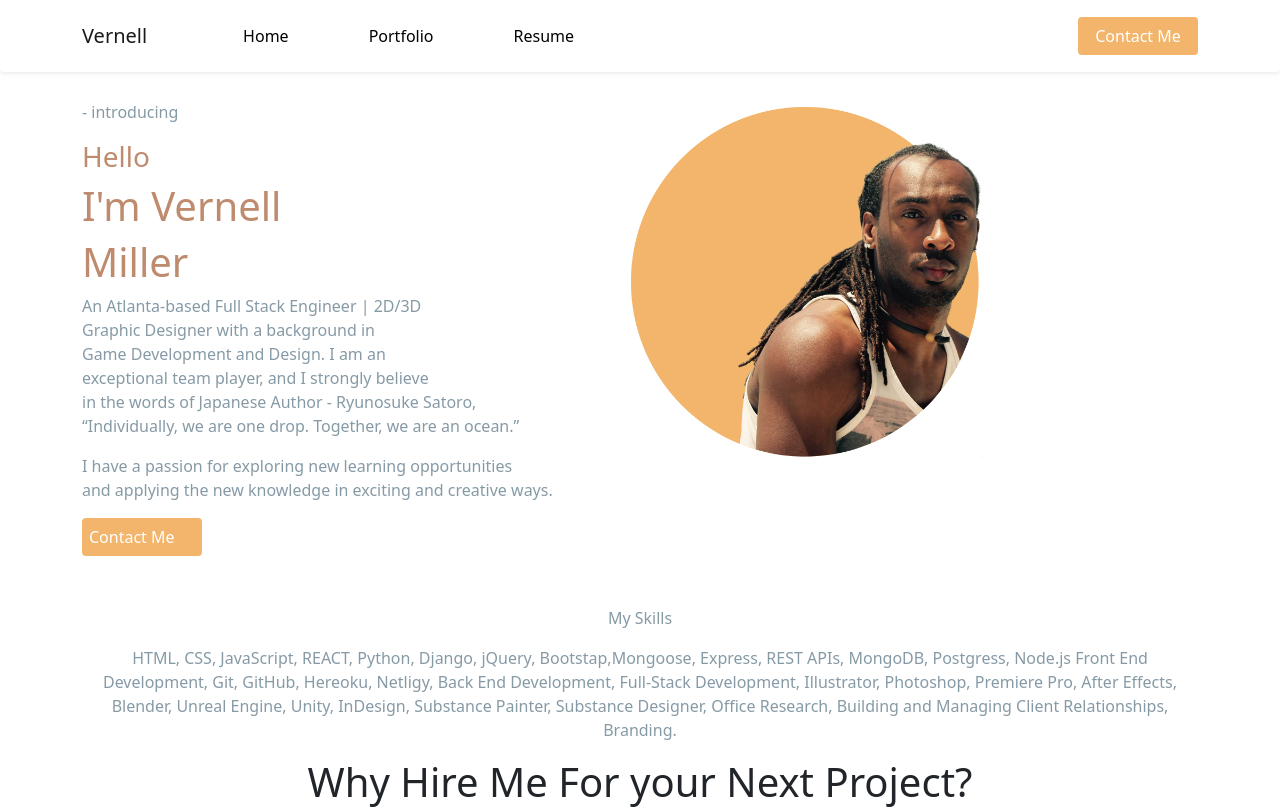
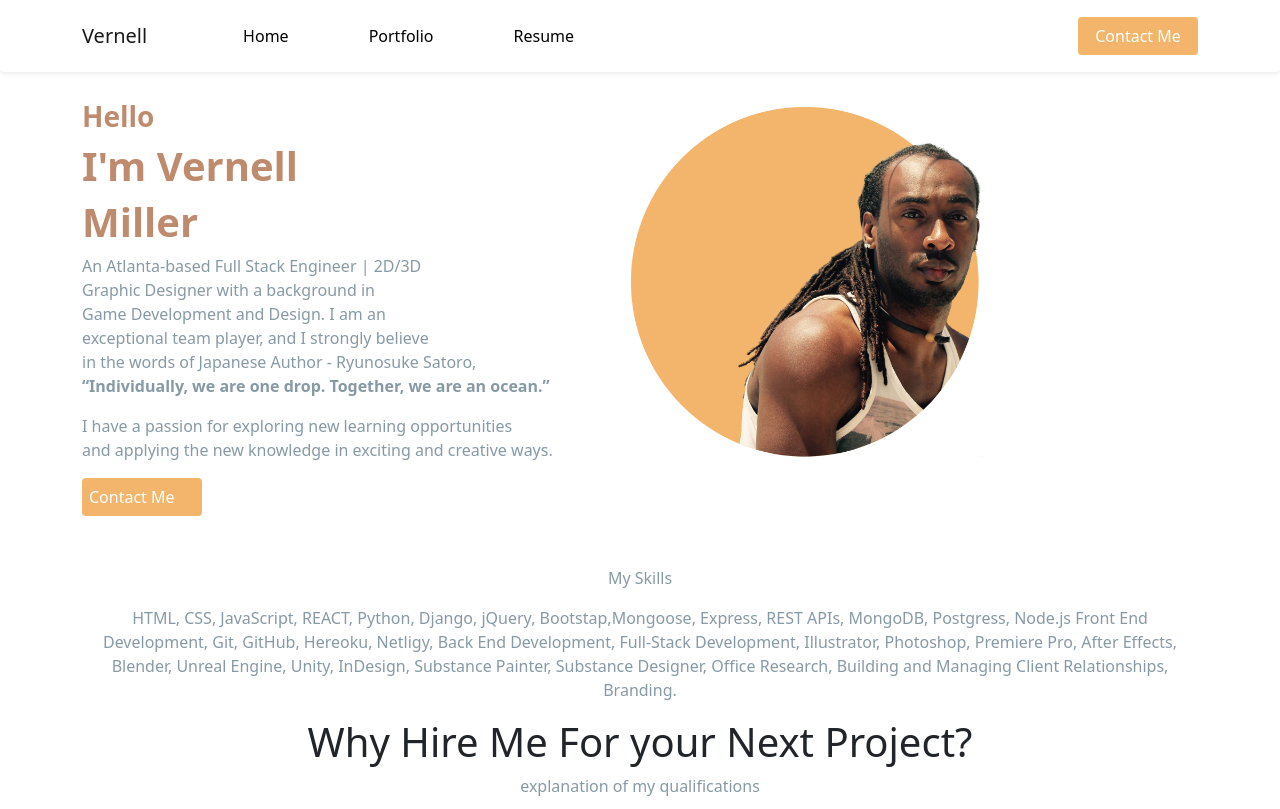
Before and after one commit to VernellMiller/react-portfolio, a React (Create React App) app: page / in a window 1280 px wide. Shown: the top 809 px of the page. Built offline with nearby package versions, Linux system fonts and the light colour scheme.

Commit message:
adds bold font

```diff
--- a/src/components/Introduction.js
+++ b/src/components/Introduction.js
@@ -4,12 +4,12 @@ const Introduction = (props) => {
             <div id="Home" class="container">
                 <div class="row gap100">
                     <div class="col-md-6 text-start" id="intro">
-                        <p>- introducing</p>
-                        <h3 id="heading">Hello</h3>
-                        <h1 id="heading">I'm Vernell</h1>
-                        <h1 id="heading" class="fs-1">Miller</h1>
+                        <h3 id="heading" class="fw-bold ">Hello</h3>
+                        <h1 id="heading" class="fw-bold ">I'm Vernell</h1>
+                        <h1 id="heading" class="fw-bold ">Miller</h1>
                         <p>An Atlanta-based Full Stack Engineer |
-                        2D/3D <br></br>Graphic Designer with a background in<br></br>Game Development and Design. I am an <br></br>exceptional team player, and I strongly believe <br></br>in the words of Japanese Author - Ryunosuke Satoro, <br></br>“Individually, we are one drop. Together, we are an ocean.”
+                        2D/3D <br></br>Graphic Designer with a background in<br></br>Game Development and Design. I am an <br></br>exceptional team player, and I strongly believe <br></br>in the words of Japanese Author - Ryunosuke Satoro, <br></br>
+                        <p class="fw-bold ">“Individually, we are one drop. Together, we are an ocean.”</p>
                         </p>
                         <p>I have a passion for exploring new learning opportunities <br></br>and applying the new knowledge in exciting and creative ways.
                         </p>
```
